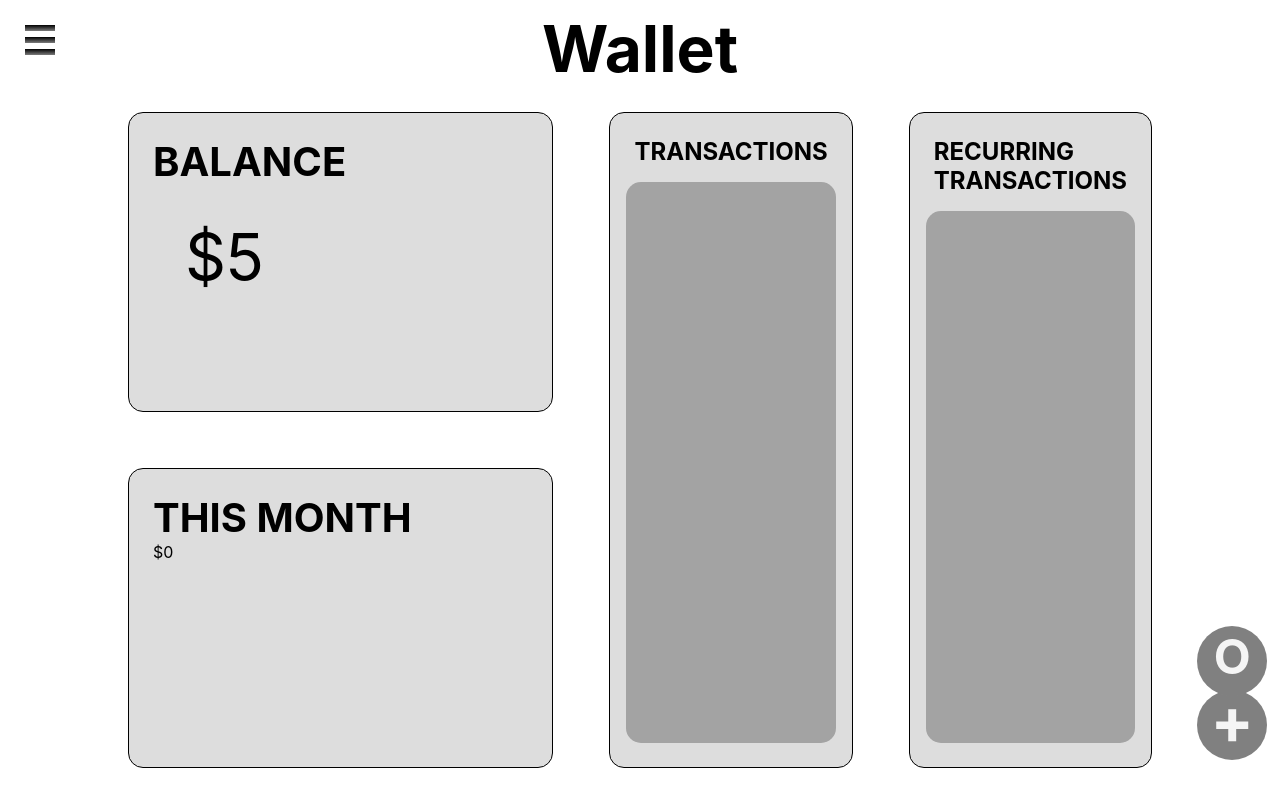
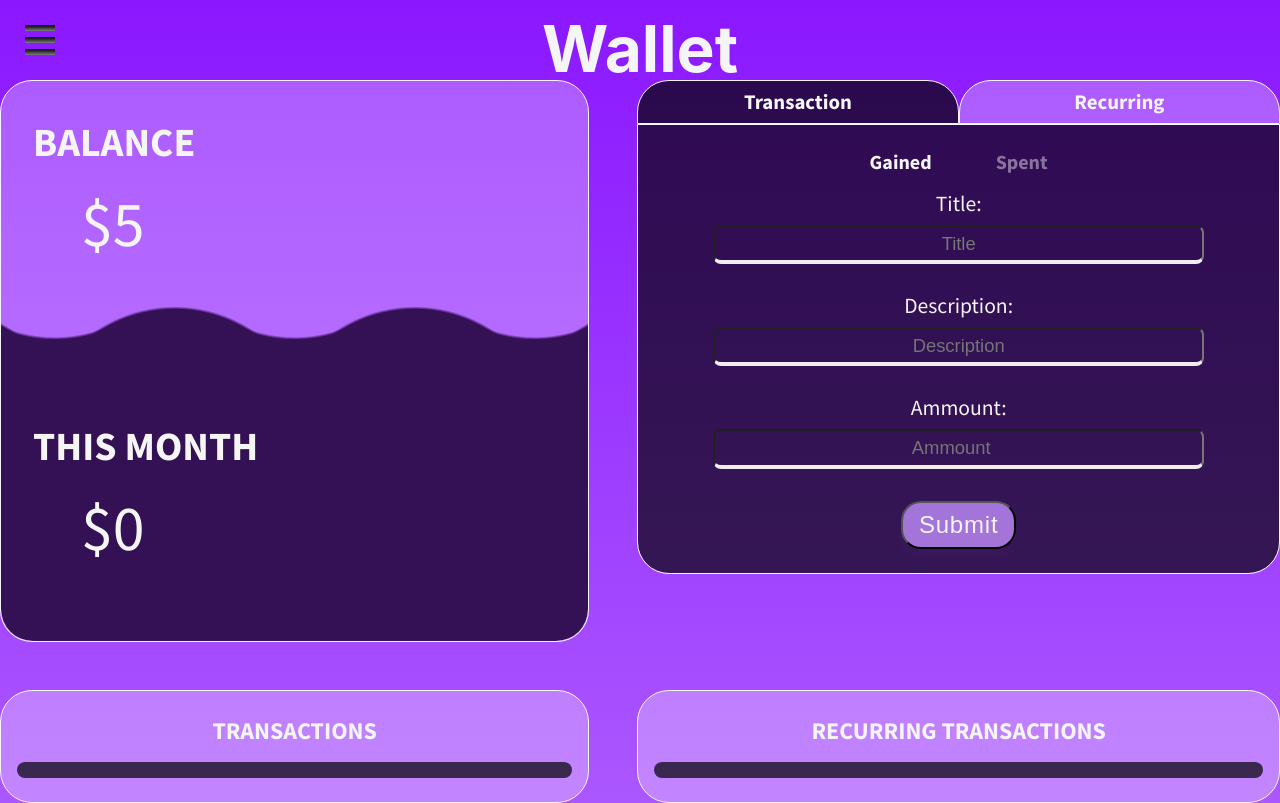
Before and after one commit to rodilool/wallet-aoo, a React (Create React App) app: page / in a window 1280 px wide. Both pictures are taken after typing "Sample", "5" into the empty fields and a click on the button "Submit". Built offline with nearby package versions, Linux system fonts and the light colour scheme.

Commit message:
started the design

```diff
--- a/public/index.html
+++ b/public/index.html
@@ -5,6 +5,9 @@
     <link rel="icon" href="%PUBLIC_URL%/favicon.ico" />
     <meta name="viewport" content="width=device-width, initial-scale=1" />
     <meta name="theme-color" content="#000000" />
+    <link rel="preconnect" href="https://fonts.googleapis.com">
+<link rel="preconnect" href="https://fonts.gstatic.com" crossorigin>
+<link href="https://fonts.googleapis.com/css2?family=Source+Sans+Pro:ital,wght@0,200;0,300;0,400;0,600;0,700;0,900;1,200;1,300;1,400;1,600;1,700;1,900&display=swap" rel="stylesheet">
     <meta
       name="description"
       content="Web site created using create-react-app"
--- a/src/App.css
+++ b/src/App.css
@@ -1,3 +1,17 @@
+
+
+html{
+  background: #7F00FF;  /* fallback for old browsers */
+  background: -webkit-linear-gradient(to top, #ab57ff, #8b17ff);  /* Chrome 10-25, Safari 5.1-6 */
+  background: linear-gradient(to top, #ab57ff, #8b17ff); /* W3C, IE 10+/ Edge, Firefox 16+, Chrome 26+, Opera 12+, Safari 7+ */
+  ;
+  background-repeat: repeat;
+  background-size: cover;
+  color: whitesmoke;
+  font-family: 'Source Sans Pro', serif;
+}
+
+
 .LoginPage{
   z-index: 9999;
 }
--- /dev/null
+++ b/src/Components/AddMoney/AddMoney.css
@@ -0,0 +1,40 @@
+
+.type-choice{
+    display: grid;
+    grid-template-columns: 1fr 1fr;
+}
+
+.type-active{
+    background-color: rgba(0, 0, 0, 0.699);
+}
+
+.type-{
+    background-color: rgba(255, 255, 255, 0.274);
+}
+
+.type-, .type-active{
+    display: flex;
+    align-items: center;
+    justify-content: center;
+    padding: 0.5rem;
+    border-top-right-radius: 2rem;
+    border-top-left-radius: 2rem;
+    border: 1px solid whitesmoke;
+    font-size: 1.3rem;
+    font-weight: bold;
+    transition: 600ms ease-in-out;
+    cursor: pointer;
+}
+
+.form{
+    border: 1px solid white ;
+    padding: 1rem;
+    background-color: rgba(0, 0, 0, 0.671);
+    border-bottom-left-radius: 2rem;
+    border-bottom-right-radius: 2rem;
+}
+
+form{
+    display: flex;
+    flex-direction: column;
+}
--- /dev/null
+++ b/src/Components/AddMoney/AddMoney.js
@@ -0,0 +1,65 @@
+import React, { Component } from "react";
+import "./AddMoney.css";
+import Add_Recurring from "../../Features/Add-Recurring/Add-Recurring";
+import Add_Transaction from "../../Features/Add-Transaction/Add-Transaction";
+
+export default class AddMoney extends Component {
+  constructor(props) {
+    super(props);
+    this.addTransaction = this.props.addTransaction;
+    this.addRecurringTransactions = this.props.addRecurringTransactions;
+    this.state = {
+      active: "first",
+    };
+  }
+
+  addActiveClass(e) {
+    const clicked = e.target.id;
+    if (this.state.active === clicked) {
+      this.setState({ active: "" });
+    } else {
+      this.setState({ active: clicked });
+    }
+  }
+
+  transaction_Active() {
+    <Add_Transaction addTransaction={this.addTransaction} />;
+  }
+
+  render() {
+    return (
+      <content className="content">
+        <div className="type-choice">
+          <div
+            className={`type-${this.state.active === "first" ? "active" : ""}`}
+            id="first"
+            onClick={(e) => this.addActiveClass(e)}
+          >
+            Transaction
+          </div>
+          <div
+            className={`type-${this.state.active === "second" ? "active" : ""}`}
+            id="second"
+            onClick={(e) => this.addActiveClass(e)}
+          >
+            Recurring
+          </div>
+        </div>
+        <div className="form">
+          {this.state.active === "first" ? (
+            <Add_Transaction addTransaction={this.addTransaction} />
+          ) : (
+            ""
+          )}
+          {this.state.active === "second" ? (
+            <Add_Recurring
+              addRecurringTransactions={this.addRecurringTransactions}
+            />
+          ) : (
+            ""
+          )}
+        </div>
+      </content>
+    );
+  }
+}
--- a/src/Components/Home/Home.css
+++ b/src/Components/Home/Home.css
@@ -2,45 +2,88 @@
     margin: 0;
     font-size: 16px;
 }
-
+main{
+    display: flex;
+    justify-content: center;
+    align-items: center;
+    font-family: 'Source Sans Pro', serif;
+}
 .main{
     display: grid;
-    height: 82vh;
-    padding: 2rem 8rem;
-    grid-template: 1fr 1fr / 1fr 1fr 1fr 1fr;
-    gap: 3.5rem;
+    height: auto;
+    width: 1300px;
+    gap: 3rem;
 }
 
 .balance-widget,
 .transactions,
-.stats{
+.recurringTransactions{
     border: 1px solid;
-    border-radius: 15px;
+    border-radius: 2rem;
     padding: 1.5rem;
-    background-color: rgb(221, 221, 221);
+    background-color: rgba(255, 255, 255, 0.274);
 }
 
 /* balance widget*/
 .balance-widget{
-    grid-column: span 2;
+    grid-column: span 1;
     grid-row: span 1;
+    height: 560px;
+    display: grid;
+    padding: 0;
+    grid-template-rows: 1fr 1fr 1fr;
+    align-items: center;
 }
-
-.balance-widget h2{
+.balance {
+    grid-row: 1;
+}
+.balance h2{
     font-size: 2.5rem;
-}
-
-.balance{
-    padding: 2rem;
+    padding-left: 2rem;
+    margin-top: 2rem;
 }
 .balance p {
     font-size: 4rem;
-    margin:auto auto;
+    margin:1rem auto auto 3rem;
+    padding-left: 2rem;
+}
+.stats{
+    grid-row: span 2;
+    width: 100%;
+    height: 100%;
+    padding: 0;
+    margin: 0;
+
+    border-radius: 2rem;
+    flex-direction: row;
+    display: flex;
+    align-items: center;
+    background-color: rgb(51, 17, 84);
+        --mask:
+          radial-gradient(140.16px at 50% 180.00px,#000 99%,#0000 101%) calc(50% - 120px) 0/240px 100%,
+          radial-gradient(140.16px at 50% -130px,#0000 99%,#000 101%) 50% 60px/240px 100% repeat-x;
+        -webkit-mask: var(--mask);
+                mask: var(--mask);
+}
+.stats p{
+    font-size: 4rem;
+    margin:1rem auto auto 3rem;
+    padding: 0 2rem;
+}
+.stats h2{
+    font-size: 2.5rem;
+    margin-top: 5rem;
+    padding: 0 2rem;
+}
+
+.thisDate{
+    flex-direction: column;
+    display: flex;
 }
 /* transactions widget*/
 .transactions{
     grid-column: span 1;
-    grid-row: span 2;
+    grid-row: span 1;
     display: flex;
     align-items: center;
     flex-direction: column;
@@ -50,8 +93,19 @@
     font-size: 1.5rem;
 }
 
+.recurringTransactions{
+    grid-column: 2;
+    grid-row: span 1;
+    display: flex;
+    align-items: center;
+    flex-direction: column;
+}
+
+.recurringTransactions h2{
+    font-size: 1.5rem;
+}
 .list{
-    background-color: rgb(163, 163, 163);
+    background-color: rgba(0, 0, 0, 0.699);
     width: 100%;
     height: 100%;
     border-radius: 15px;
@@ -80,14 +134,15 @@
     margin: 0.35rem;
 }
 /* stats widget*/
-.stats{
+
+
+
+
+/* addmoney widget  */
+.addMoney{
     grid-row: span 1;
-    grid-column: span 2;
-
-}
-
-.stats h2{
-    font-size: 2.5rem;
+    grid-column: span 1;
+    height: 510px;
 }
 
 .button-transaction{
@@ -96,7 +151,7 @@
     right: 1%;
     width: 70px;
     height: 70px;
-    background-color: gray;
+    background-color: black;
     border-radius: 100%;
 
     display: flex;
--- a/src/Components/Home/Home.js
+++ b/src/Components/Home/Home.js
@@ -1,7 +1,6 @@
 import React, { Component } from "react";
 import "./Home.css";
-import Add_Transaction from "../../Features/Add-Transaction/Add-Transaction";
-import Add_Recurring from "../../Features/Add-Recurring/Add-Recurring";
+import AddMoney from "../AddMoney/AddMoney";
 
 export default class Home extends Component {
   constructor(props) {
@@ -230,10 +229,23 @@ export default class Home extends Component {
       <main>
         <div className="main">
           <div className="balance-widget">
-            <h2>BALANCE</h2>
             <div className="balance">
-              <p>${this.balance()}</p>
+              <h2>BALANCE</h2>
+              <p className="total">${this.balance()}</p>
             </div>
+            <div className="stats">
+              <div className="thisDate">
+                <h2>THIS MONTH</h2>
+                {<p> ${this.getThisMonths()}</p>}
+              </div>
+            </div>
+          </div>
+          {/* Add money or recurring widget */}
+          <div className="addMoney">
+            <AddMoney
+              addTransaction={this.addTransaction}
+              addRecurringTransactions={this.addRecurringTransactions}
+            ></AddMoney>
           </div>
           {/* Transactions widget */}
           <div className="transactions">
@@ -262,7 +274,7 @@ export default class Home extends Component {
           </div>
 
           {/* Recurring payments */}
-          <div className="transactions">
+          <div className="recurringTransactions">
             <h2>RECURRING TRANSACTIONS</h2>
             <div className="list">
               {/* Will map through the recurring state array and display each object on it  */}
@@ -292,22 +304,7 @@ export default class Home extends Component {
               })}
             </div>
           </div>
-
-          <div className="stats">
-            <h2>THIS MONTH</h2>
-            {<p> ${this.getThisMonths()}</p>}
-          </div>
         </div>
-        <div className="button-transaction">
-          <p onClick={this.openTab_Transaction}>+</p>
-        </div>
-        <div className="button-recurring">
-          <p onClick={this.openTab_Recurring}>O</p>
-        </div>
-        <Add_Transaction addTransaction={this.addTransaction} />
-        <Add_Recurring
-          addRecurringTransactions={this.addRecurringTransactions}
-        />
       </main>
     );
   }
--- a/src/Features/Add-Recurring/Add-Recurring.css
+++ b/src/Features/Add-Recurring/Add-Recurring.css
@@ -1,40 +1,71 @@
-#tab-recurring{
-    position: absolute;
-    right: 1%;
-    bottom: 1%;
-    width: 500px;
-    height: 500px;
-    background-color: gray;
-    border: 2px solid black;
-    border-radius: 25px;
-    padding: 3rem;
-    display: none;
-    flex-direction: column;
-    transition: 1s ease-in;
+html{
+    font-family: 'Source Sans Pro', serif;
 }
 
-form{
+.choices-list{
     display: flex;
-    flex-direction: column;
+    flex-direction: row;
+    list-style-type: none;
+    justify-content: center;
+    align-items: center;
+    padding: 0;
 }
-/* .steps{
-    position: absolute;
-    right: 0;
-    bottom: 0;
-    width: 500px;
-    height: 500px;
-    background-color: gray;
-    border: 2px solid black;
-    border-radius: 25px;
-    padding: 3rem;
+
+.choice{
+    font-weight: bold;
+    cursor: pointer;
+    font-size: 1.25rem;
+    margin: .5rem 2rem;
+    color: rgba(255, 255, 255, 0.432)
+}
+
+.active{
+    color: whitesmoke;
+    transition: 350ms ease-out;
+}
+
+.formRecurring{
     display: flex;
-    flex-direction: column;
-} */
+    justify-content: center;
+    align-items: center;
+}
 
-.close{
-    font-size: 2rem;
-    position: absolute;
-    top: 1%;
-    right: 5%;
+#form{
+    background-color: transparent;
+    border-bottom: 0;
+    border-bottom: 4px solid #eee;
+    border-radius: 0.5rem;
+    padding: .35rem 0;
+    font-size: 1.15rem;
+    width: 80%;
+    text-align: center;
+}
+.label{
+    font-size: 1.35rem;
+    padding: 0.5rem;
+
+}
+
+#form:focus, #form:valid{
+    outline: 0;
+    border-bottom-color: rgba(192, 137, 255, 0.781);
+    color: whitesmoke;
+    transition: 250ms ease;
+}
+
+.submit{
+    border-radius: 1.25rem;
+    background-color: rgba(195, 143, 255, 0.781);
+    letter-spacing: .05rem;
+    color: whitesmoke;
+    padding: 0.5rem 1rem;
+    font-size: 1.5rem;
+    margin: 2rem 0 0.5rem;
+    box-shadow: -1px 10px 15px -4px rgba(186, 67, 255, 0.055);
     cursor: pointer;
 }
+
+.submit:active{
+    background-color: transparent;
+    border: 2px solid whitesmoke;
+}
--- a/src/Features/Add-Recurring/Add-Recurring.js
+++ b/src/Features/Add-Recurring/Add-Recurring.js
@@ -59,10 +59,6 @@ class Add_Recurring extends React.Component {
     event.target.dayOfTransaction.value = "";
   };
 
-  closeTab = () => {
-    document.getElementById("tab-recurring").style.display = "none";
-  };
-
   addActiveClass(e) {
     const clicked = e.target.id;
     if (this.state.active === clicked) {
@@ -76,8 +72,13 @@ class Add_Recurring extends React.Component {
   // first one is the gained Section
   firstActive() {
     return (
-      <form onSubmit={this.onSubmitRecurringTransactionsGain}>
-        <label htmlFor="title">Title:</label>
+      <form
+        onSubmit={this.onSubmitRecurringTransactionsGain}
+        className="formRecurring"
+      >
+        <label htmlFor="title" className="label">
+          Title:
+        </label>
         <input
           id="form"
           name="title"
@@ -88,7 +89,9 @@ class Add_Recurring extends React.Component {
           required
         ></input>
         <br />
-        <label htmlFor="description">Description:</label>
+        <label htmlFor="description" className="label">
+          Description:
+        </label>
         <input
           id="form"
           name="description"
@@ -98,7 +101,9 @@ class Add_Recurring extends React.Component {
           required
         ></input>
         <br />
-        <label htmlFor="ammount">Ammount:</label>
+        <label htmlFor="ammount" className="label">
+          Ammount:
+        </label>
         <input
           id="form"
           name="ammount"
@@ -108,7 +113,9 @@ class Add_Recurring extends React.Component {
           placeholder="Ammount"
           required
         ></input>
-        <label htmlFor="day">Day of transaction:</label>
+        <label htmlFor="day" className="label">
+          Day of transaction:
+        </label>
         <input
           id="form"
           name="dayOfTransaction"
@@ -118,15 +125,22 @@ class Add_Recurring extends React.Component {
           placeholder="Day of transaction"
           required
         ></input>
-        <button type="submit">Submit</button>
+        <button type="submit" className="submit">
+          Submit
+        </button>
       </form>
     );
   }
   // second one is the spent Section
   secondActive() {
     return (
-      <form onSubmit={this.onSubmitRecurringTransactionsSpend}>
-        <label htmlFor="title">Title:</label>
+      <form
+        onSubmit={this.onSubmitRecurringTransactionsSpend}
+        className="formRecurring"
+      >
+        <label htmlFor="title" className="label">
+          Title:
+        </label>
         <input
           id="form"
           name="title"
@@ -137,7 +151,9 @@ class Add_Recurring extends React.Component {
           required
         ></input>
         <br />
-        <label htmlFor="description">Description:</label>
+        <label htmlFor="description" className="label">
+          Description:
+        </label>
         <input
           id="form"
           name="description"
@@ -147,7 +163,9 @@ class Add_Recurring extends React.Component {
           required
         ></input>
         <br />
-        <label htmlFor="ammount">Ammount:</label>
+        <label htmlFor="ammount" className="label">
+          Ammount:
+        </label>
         <input
           id="form"
           name="ammount"
@@ -156,7 +174,9 @@ class Add_Recurring extends React.Component {
           placeholder="Ammount"
           required
         ></input>
-        <label htmlFor="day">Day of transaction:</label>
+        <label htmlFor="day" className="label">
+          Day of transaction:
+        </label>
         <input
           id="form"
           name="dayOfTransaction"
@@ -165,7 +185,9 @@ class Add_Recurring extends React.Component {
           placeholder="Day of transaction"
           required
         ></input>
-        <button type="submit">Submit</button>
+        <button type="submit" className="submit">
+          Submit
+        </button>
       </form>
     );
   }
@@ -194,20 +216,9 @@ class Add_Recurring extends React.Component {
           </li>
           {/* <li className={`choice ${this.state.active === "third"? 'active': ''}`} id='third' onClick={e => this.addActiveClass(e)} >Transfer</li> */}
         </ul>
-        {this.state.active === "first" ? (
-          <div className="form">{this.firstActive()}</div>
-        ) : (
-          ""
-        )}
-        {this.state.active === "second" ? (
-          <div className="form">{this.secondActive()}</div>
-        ) : (
-          ""
-        )}
+        {this.state.active === "first" ? <div>{this.firstActive()}</div> : ""}
+        {this.state.active === "second" ? <div>{this.secondActive()}</div> : ""}
         {/* {this.state.active === 'third' ? <div className="form">{this.firstActive()}</div> : ''} */}
-        <p className="close" onClick={this.closeTab}>
-          x
-        </p>
       </div>
     );
   }
--- a/src/Features/Add-Transaction/Add-Transaction.css
+++ b/src/Features/Add-Transaction/Add-Transaction.css
@@ -1,48 +1,71 @@
-#tab{
-    position: absolute;
-    right: 1%;
-    bottom: 1%;
-    width: 500px;
-    height: 500px;
-    background-color: gray;
-    border: 2px solid black;
-    border-radius: 25px;
-    padding: 3rem;
-    display: none;
-    flex-direction: column;
-    transition: 1s ease-in;
-}
-
-form{
-    display: flex;
-    flex-direction: column;
-}
-.form{
-    display: flex;
-    flex-direction: column;
-}
-
-.close{
-    font-size: 2rem;
-    position: absolute;
-    top: 1%;
-    right: 5%;
-    cursor: pointer;
+html{
+    font-family: 'Source Sans Pro', serif;
 }
 
 .choices-list{
     display: flex;
     flex-direction: row;
-    list-style-type: none
-    ;
+    list-style-type: none;
+    justify-content: center;
+    align-items: center;
+    padding: 0;
 }
 
 .choice{
-    margin: 0 2rem;
     font-weight: bold;
+    cursor: pointer;
+    font-size: 1.25rem;
+    margin: .5rem 2rem;
+    color: rgba(255, 255, 255, 0.432)
+}
+
+.active{
+    color: whitesmoke;
+    transition: 350ms ease-out;
+}
+
+.formTransaction{
+    display: flex;
+    justify-content: center;
+    align-items: center;
+}
+
+#form{
+    background-color: transparent;
+    border-bottom: 0;
+    border-bottom: 4px solid #eee;
+    border-radius: 0.5rem;
+    padding: .35rem 0;
+    font-size: 1.15rem;
+    width: 80%;
+    text-align: center;
+}
+.label{
+    font-size: 1.35rem;
+    padding: 0.5rem;
 
 }
 
-.active{
-    color: rgba(0, 0, 0, 0.281);
+#form:focus, #form:valid{
+    outline: 0;
+    border-bottom-color: rgba(192, 137, 255, 0.781);
+    color: whitesmoke;
+    transition: 250ms ease;
 }
+
+.submit{
+    border-radius: 1.25rem;
+    background-color: rgba(195, 143, 255, 0.781);
+    letter-spacing: .05rem;
+    color: whitesmoke;
+    padding: 0.5rem 1rem;
+    font-size: 1.5rem;
+    margin: 2rem 0 0.5rem;
+    box-shadow: -1px 10px 15px -4px rgba(186, 67, 255, 0.055);
+    cursor: pointer;
+}
+
+.submit:active{
+    background-color: transparent;
+    border: 2px solid whitesmoke;
+}
--- a/src/Features/Add-Transaction/Add-Transaction.js
+++ b/src/Features/Add-Transaction/Add-Transaction.js
@@ -67,10 +67,6 @@ class Add_Transaction extends React.Component {
     event.target.ammount.value = "";
   };
 
-  closeTab = () => {
-    document.getElementById("tab").style.display = "none";
-  };
-
   addActiveClass(e) {
     const clicked = e.target.id;
     if (this.state.active === clicked) {
@@ -84,8 +80,10 @@ class Add_Transaction extends React.Component {
   // first one is the gained Section
   firstActive() {
     return (
-      <form onSubmit={this.onSubmitGain}>
-        <label htmlFor="title">Title:</label>
+      <form onSubmit={this.onSubmitGain} className="formTransaction">
+        <label htmlFor="title" className="label">
+          Title:
+        </label>
         <input
           id="form"
           name="title"
@@ -96,7 +94,9 @@ class Add_Transaction extends React.Component {
           required
         ></input>
         <br />
-        <label htmlFor="description">Description:</label>
+        <label htmlFor="description" className="label">
+          Description:
+        </label>
         <input
           id="form"
           name="description"
@@ -106,7 +106,9 @@ class Add_Transaction extends React.Component {
           required
         ></input>
         <br />
-        <label htmlFor="ammount">Ammount:</label>
+        <label htmlFor="ammount" className="label">
+          Ammount:
+        </label>
         <input
           id="form"
           name="ammount"
@@ -116,15 +118,19 @@ class Add_Transaction extends React.Component {
           placeholder="Ammount"
           required
         ></input>
-        <button type="submit">Submit</button>
+        <button type="submit" className="submit">
+          Submit
+        </button>
       </form>
     );
   }
   // second one is the spent Section
   secondActive() {
     return (
-      <form onSubmit={this.onSubmitSpent}>
-        <label htmlFor="title">Title:</label>
+      <form onSubmit={this.onSubmitSpent} className="formTransaction">
+        <label htmlFor="title" className="label">
+          Title:
+        </label>
         <input
           id="form"
           name="title"
@@ -135,7 +141,9 @@ class Add_Transaction extends React.Component {
           required
         ></input>
         <br />
-        <label htmlFor="description">Description:</label>
+        <label htmlFor="description" className="label">
+          Description:
+        </label>
         <input
           id="form"
           name="description"
@@ -145,7 +153,9 @@ class Add_Transaction extends React.Component {
           required
         ></input>
         <br />
-        <label htmlFor="ammount">Ammount:</label>
+        <label htmlFor="ammount" className="label">
+          Ammount:
+        </label>
         <input
           id="form"
           name="ammount"
@@ -155,7 +165,9 @@ class Add_Transaction extends React.Component {
           placeholder="Ammount"
           required
         ></input>
-        <button type="submit">Submit</button>
+        <button type="submit" className="submit">
+          Submit
+        </button>
       </form>
     );
   }
@@ -199,20 +211,9 @@ class Add_Transaction extends React.Component {
           </li>
           {/* <li className={`choice ${this.state.active === "third"? 'active': ''}`} id='third' onClick={e => this.addActiveClass(e)} >Transfer</li> */}
         </ul>
-        {this.state.active === "first" ? (
-          <div className="form">{this.firstActive()}</div>
-        ) : (
-          ""
-        )}
-        {this.state.active === "second" ? (
-          <div className="form">{this.secondActive()}</div>
-        ) : (
-          ""
-        )}
+        {this.state.active === "first" ? <div>{this.firstActive()}</div> : ""}
+        {this.state.active === "second" ? <div>{this.secondActive()}</div> : ""}
         {/* {this.state.active === 'third' ? <div className="form">{this.firstActive()}</div> : ''} */}
-        <p className="close" onClick={this.closeTab}>
-          x
-        </p>
       </div>
     );
   }
```
